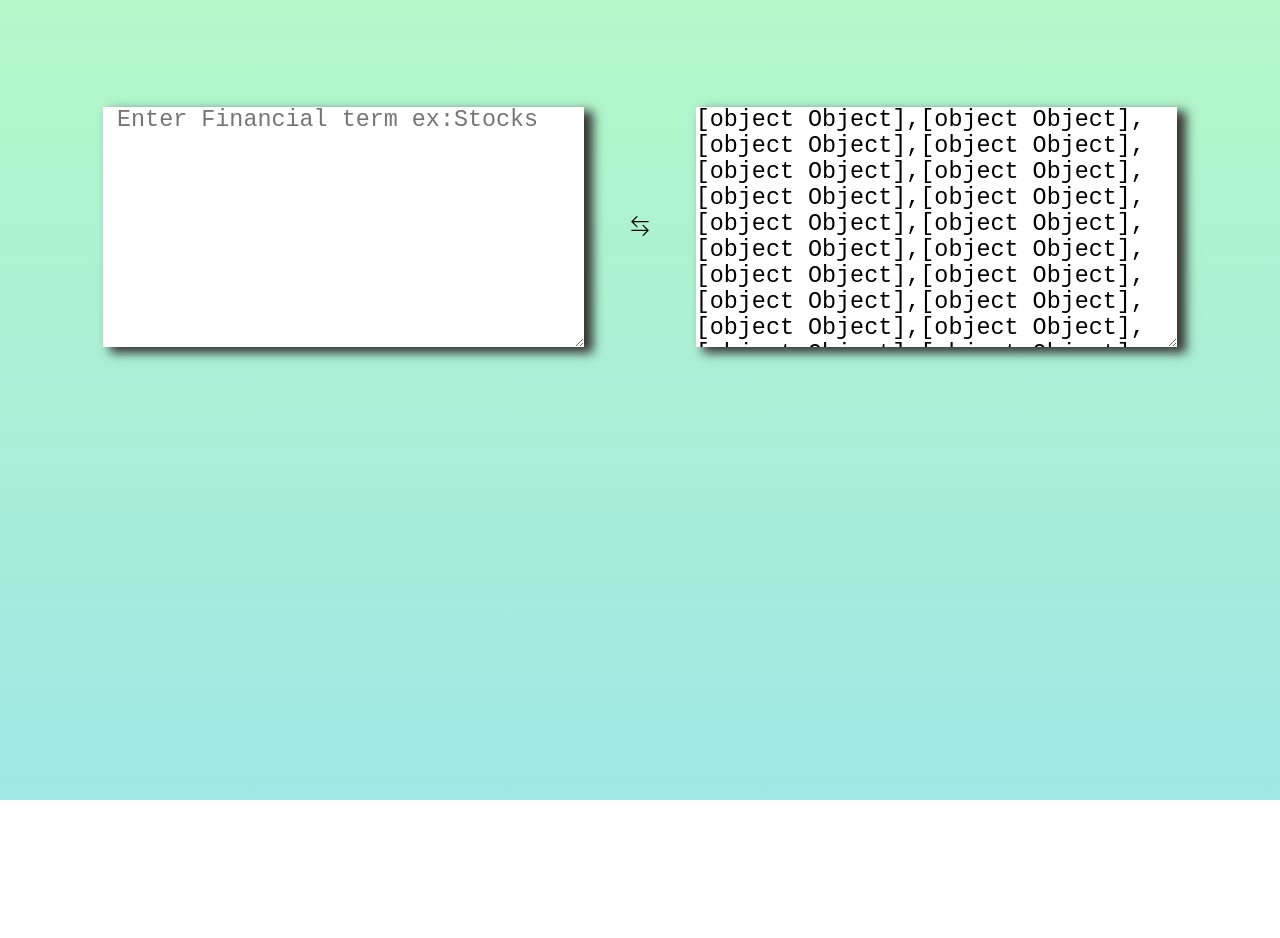
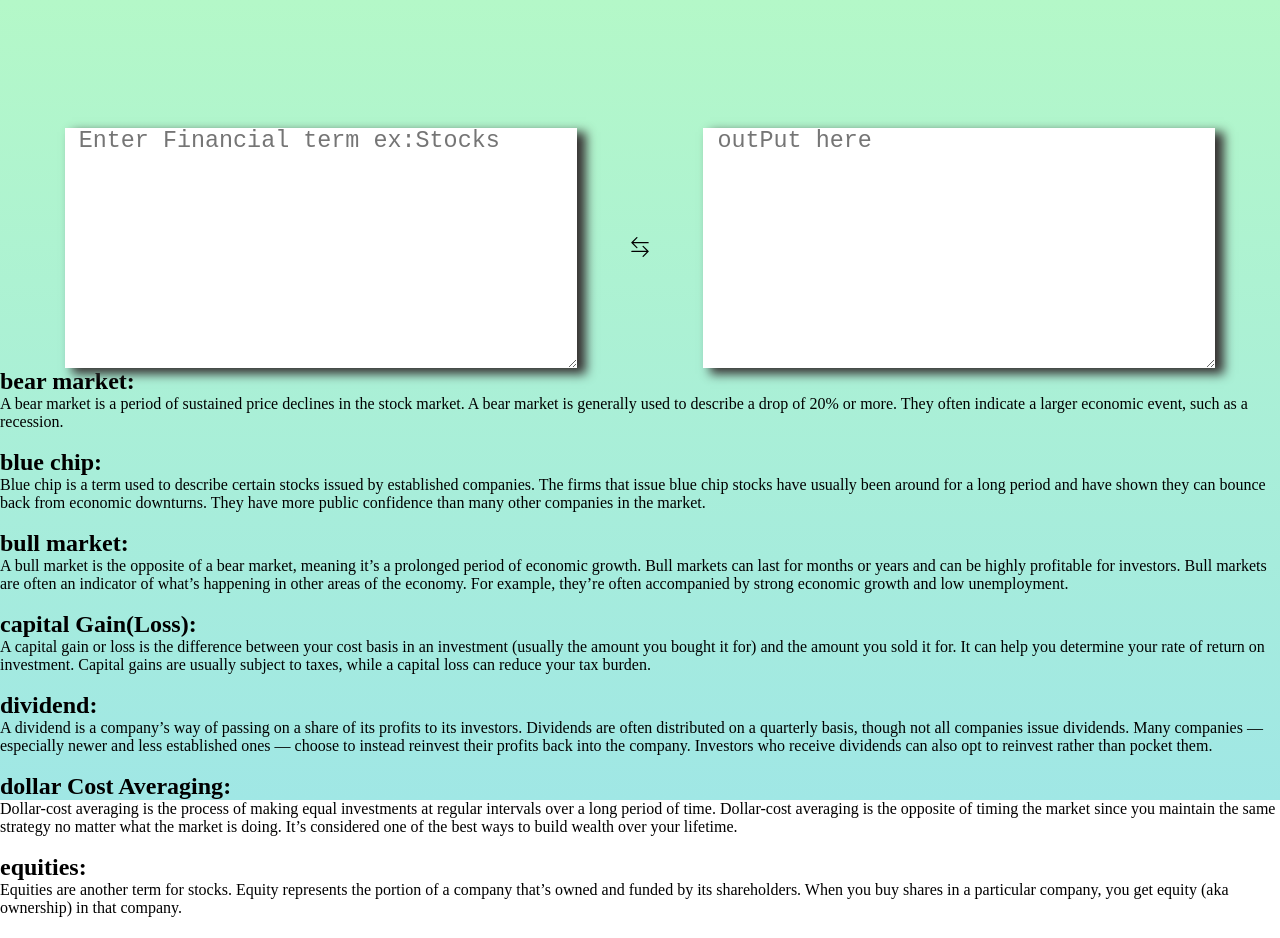
Before and after one commit to dopoku12/translator, a React (Create React App) app: page / in a window 1280 px wide. Shown: the top 938 px of the page. Before the commit the page ends 800 px from the top, so only its background shows below. Built offline with nearby package versions, Linux system fonts and the light colour scheme; data requests are answered from the project's data file.

Commit message:
displaying terms and stnd def

```diff
--- a/data/db.json
+++ b/data/db.json
@@ -3,119 +3,139 @@
     {
       "id": 1,
       "term": "bear market",
-      "definition": "The economy is jih lunchin and a lot of people are blown."
+      "DMVdefinition": "The economy is jih lunchin and a lot of people are blown.",
+      "definition": "A bear market is a period of sustained price declines in the stock market. A bear market is generally used to describe a drop of 20% or more. They often indicate a larger economic event, such as a recession."
     },
 
     {
       "id": 2,
       "term": "blue chip",
-      "definition": "Companies that have been making money for a brick."
+      "DMVdefinition": "Companies that have been making money for a brick.",
+      "definition": "Blue chip is a term used to describe certain stocks issued by established companies. The firms that issue blue chip stocks have usually been around for a long period and have shown they can bounce back from economic downturns. They have more public confidence than many other companies in the market."
     },
 
     {
       "id": 3,
       "term": "bull market",
-      "definition": "When the economy is it’s bag. Particularly the stock market."
+      "DMVdefinition": "When the economy is it’s bag. Particularly the stock market.",
+      "definition": "A bull market is the opposite of a bear market, meaning it’s a prolonged period of economic growth. Bull markets can last for months or years and can be highly profitable for investors. Bull markets are often an indicator of what’s happening in other areas of the economy. For example, they’re often accompanied by strong economic growth and low unemployment."
     },
 
     {
       "id": 4,
       "term": "capital Gain(Loss)",
-      "definition": "The difference of what you copped an asset for and what you sold for it."
+      "DMVdefinition": "The difference of what you copped an asset for and what you sold for it.",
+      "definition": "A capital gain or loss is the difference between your cost basis in an investment (usually the amount you bought it for) and the amount you sold it for. It can help you determine your rate of return on investment. Capital gains are usually subject to taxes, while a capital loss can reduce your tax burden."
     },
 
     {
       "id": 5,
       "term": "dividend",
-      "definition": "Deadass when a company pays its profits to its investor"
+      "DMVdefinition": "Deadass when a company pays its profits to its investor",
+      "definition": "A dividend is a company’s way of passing on a share of its profits to its investors. Dividends are often distributed on a quarterly basis, though not all companies issue dividends. Many companies — especially newer and less established ones — choose to instead reinvest their profits back into the company. Investors who receive dividends can also opt to reinvest rather than pocket them."
     },
 
     {
       "id": 6,
       "term": "dollar Cost Averaging",
-      "definition": "Not investing all your money off rip, but putting in little by little at a time."
+      "DMVdefinition": "Not investing all your money off rip, but putting in little by little at a time.",
+      "definition": "Dollar-cost averaging is the process of making equal investments at regular intervals over a long period of time. Dollar-cost averaging is the opposite of timing the market since you maintain the same strategy no matter what the market is doing. It’s considered one of the best ways to build wealth over your lifetime."
     },
 
     {
       "id": 7,
       "term": "equities",
-      "definition": "Whole time, just a another word for “stocks”."
+      "DMVdefinition": "Whole time, just a another word for “stocks”.",
+      "definition": "Equities are another term for stocks. Equity represents the portion of a company that’s owned and funded by its shareholders. When you buy shares in a particular company, you get equity (aka ownership) in that company."
     },
 
     {
       "id": 8,
       "term": "stock",
-      "definition": "You cop some ownership of a company."
+      "DMVdefinition": "You cop some ownership of a company.",
+      "definition": "Stock is a general term that refers to equity investments. In general, a single stock is the same thing as a single share of ownership in a company. However, it’s also used to describe the asset class as a whole. There are several different types of stock, including common stock and preferred stock."
     },
 
     {
       "id": 9,
       "term": "asset",
-      "definition": "What bammas buy when they want more money without doing more work."
+      "DMVdefinition": "What bammas buy when they want more money without doing more work.",
+      "definition": ""
     },
 
     {
       "id": 10,
       "term": "liabilities",
-      "definition": "The things you buy to look cool but jah like makes someone else rich. And you deadass broke."
+      "DMVdefinition": "The things you buy to look cool but jah like makes someone else rich. And you deadass broke.",
+      "definition": ""
     },
 
     {
       "id": 11,
       "term": " Annual Percentage Rate(APR)",
-      "definition": " When you try to borrow money from a bank without paying any interest or other fees, the bank’s like “On who?”"
+      "DMVdefinition": " When you try to borrow money from a bank without paying any interest or other fees, the bank’s like “On who?”",
+      "definition": "APR — or annual percentage rate — is the price you’ll pay to borrow money from a bank or lender. The APR on a loan is the interest rate and other fees combined. In the case of credit cards, your interest rate and APR are usually the same numbers."
     },
     {
       "id": 12,
       "term": "Annual Percentage Yield(APY)",
-      "definition": "When you leave your money in a savings account and whole time the bank pays you."
+      "DMVdefinition": "When you leave your money in a savings account and whole time the bank pays you.",
+      "definition": "Just as your APR is the amount you’ll pay to borrow money, your APY — or annual percentage yield — is the amount you can earn on your money. APY refers to the rate of return in savings accounts and certificates of deposit. APY usually takes into account the compound interest you’ll get on your interest earnings."
     },
 
     {
       "id": 13,
       "term": "Emergency Fund",
-      "definition": " Money tucked away for when your life starts poppin off"
+      "DMVdefinition": " Money tucked away for when your life starts poppin off",
+      "definition": "An emergency fund refers to money you have set aside for emergency expenses. These cash reserves can help to cover the cost of unplanned expenses, such as vehicle repairs. Your emergency fund can also be used to replace your income if you lose your job. Financial experts generally recommend an emergency fund of at least 3-6 months of expenses or more."
     },
     {
       "id": 14,
       "term": "Index",
-      "definition": "Real live measures the performance of a market or sector"
+      "DMVdefinition": "Real live measures the performance of a market or sector",
+      "definition": "An index is a measure or statistical indicator of an underlying group of assets. Indexes are often used in the stock market to provide benchmarks for market performance, either of the market as a whole or of a particular sector of the market. One of the most popular indexes is the S&P 500, which measures the performance of the 500 largest stocks in the U.S. market."
     },
 
     {
       "id": 15,
       "term": "Index Fund",
-      "definition": "Deadass tracks and copies the performance of a market or sector"
+      "DMVdefinition": "Deadass tracks and copies the performance of a market or sector",
+      "definition": "An index fund is a mutual fund or ETF that tracks the performance of an underlying index, such as the S&P 500, the total stock market, the Russell 2000, and others. Index funds are considered one of the best long-term strategies for building wealth. Index funds seek to match the overall market, not beat it."
     },
 
     {
       "id": 16,
       "term": "Inflation",
-      "definition": "When your dollar tries to go smack at the grocery store and it leaves sick ‘cause it can’t buy as much as it did a year ago"
+      "DMVdefinition": "When your dollar tries to go smack at the grocery store and it leaves sick ‘cause it can’t buy as much as it did a year ago",
+      "definition": "Inflation is an increase in the price of goods and services. Inflation is often a measure of how the economy is growing, but also the cost of living. It can reduce your purchasing power since each dollar doesn’t go as far. The opposite of inflation is deflation, which is a decrease in the overall cost of goods and services. While deflation increases your purchasing power, it’s also a sign of economic decline."
     },
 
     {
       "id": 17,
       "term": "Interest Rate",
-      "definition": " Jih the money you pay for borrowing money or the money you’re paid for lending it."
+      "DMVdefinition": " Jih the money you pay for borrowing money or the money you’re paid for lending it.",
+      "definition": "An interest rate is the cost of borrowing money. It can work either for you or against you since you’ll pay interest on the money you borrow and earn interest on the money in certain bank accounts. The interest rate you’ll pay on borrowed money is usually based on the type of debt you’re taking on and your creditworthiness."
     },
 
     {
       "id": 18,
       "term": "Liquidity",
-      "definition": " Will it be slight to get cash from it or leave you guh"
+      "DMVdefinition": " Will it be slight to get cash from it or leave you guh",
+      "definition": "Liquidity describes how easy it is to convert an investment into cash. The money in your bank account is the most liquid since it’s instantly available to you. On the other end of the spectrum, physical assets like real estate are far less liquid, since it could be difficult and time-consuming to sell them and recover your cash."
     },
 
     {
       "id": 19,
       "term": " Long Term Investment Strategy",
-      "definition": "Not lookin’ for an easy lick but some tuff growth over time"
+      "DMVdefinition": "Not lookin’ for an easy lick but some tuff growth over time",
+      "definition": "A long-term investment strategy is one that’s focused on sustained growth over many years rather than quick wins and immediate profits. A long-term investment strategy is consistent with a buy-and-hold strategy, where you put your money into certain investments and allow them to grow for many years."
     },
 
     {
       "id": 20,
       "term": "Market Price",
-      "definition": "The price of coppin a stock at the current moment"
+      "DMVdefinition": "The price of coppin a stock at the current moment",
+      "definition": "Market price refers to the price at which an asset can be bought and sold on the open market. The market price of any given asset is based on current market factors, including supply and demand. As supply decreases and demand increases, the market price of the asset also increases."
     }
   ],
 
--- a/src/App.js
+++ b/src/App.js
@@ -8,12 +8,12 @@ function App() {
 
       <main>
         <Form />
+
+        <section>
+          <Display />
+        </section>
+
       </main>
-
-      <section>
-        <Display />
-      </section>
-
 
       <footer>
 
--- a/src/Display.js
+++ b/src/Display.js
@@ -1,14 +1,28 @@
+import useFetchApi from "./customeHooks/Fetch";
+const Display = () => {
+    const { pending, errorHandler, outPut } = useFetchApi()
+    const listItems = outPut.map((i) => {
+        return (
+            <li key={i.id}>
 
-const Display = () => {
+                <h1>{i.term}:</h1>
+                <p>{i.definition}</p><br />
 
+            </li>
+        )
+    }
+    )
+    return (
+        <ul>
+            {pending && <h1>...Loading</h1>}
+            {
+                listItems
+            }
 
+            <h1>{errorHandler}</h1>
 
-    return (
-        <div>
-
-        </div>
+        </ul>
     )
-
 }
 
 export default Display;
--- a/src/Form.js
+++ b/src/Form.js
@@ -1,20 +1,15 @@
-import useFetchApi from "./customeHooks/Fetch";
+
 import { useState } from "react";
 import { BsArrowLeftRight } from "react-icons/bs"
 const Form = () => {
     const [userInput, setUserInput] = useState('');
     const [submit, setSubmit] = useState(null)
-
-
     function handleSubmit(e) {
         e.preventDefault()
         !submit ?
             setSubmit(true) :
             setSubmit(false)
     }
-
-    const { outPut, errorHandler, pending, } = useFetchApi(userInput)
-
     return (
         <form className="form" onSubmit={handleSubmit}>
 
@@ -27,19 +22,16 @@ const Form = () => {
                         setUserInput(e.target.value)
                 }
             />
+
             <button className="BsArrow-btn">
                 <BsArrowLeftRight className="BsArrow" size={20} />
             </button>
+
             <textarea id="output-box"
                 placeholder=' outPut here'
                 readOnly
-
-                value={!pending ? outPut : errorHandler}
-
+                value={''}
             />
-
-
-
         </form>
     );
 }
--- a/src/customeHooks/Fetch.js
+++ b/src/customeHooks/Fetch.js
@@ -1,6 +1,7 @@
 import { useEffect, useState } from "react";
-const useFetchApi = (userInput, submit) => {
-    const [outPut, setoutPut] = useState('')
+
+const useFetchApi = () => {
+    const [outPut, setoutPut] = useState([])
     const [pending, setPending] = useState(true)
     const [errorHandler, setErrorHandler] = useState(null)
 
@@ -10,7 +11,7 @@ const useFetchApi = (userInput, submit) => {
             fetch('http://localhost:8000/DMV')
                 .then(res => {
                     if (!res.ok) {
-                        throw Error('...loading')
+                        throw Error('Something went wrong')
                     }
                     console.log(res);
                     return res.json()
@@ -23,11 +24,11 @@ const useFetchApi = (userInput, submit) => {
                 .catch(err => {
                     setErrorHandler(err.message)
                 })
-        }, [submit]);
+        }, []);
 
     console.log('setData:', outPut);
 
-    return { outPut, errorHandler, pending, }
+    return { outPut, pending, errorHandler, }
 }
 
 export default useFetchApi;
--- /dev/null
+++ b/src/styleSheet/_display.scss
@@ -0,0 +1,4 @@
+@use "./form";
+ul {
+  @include flex(column);
+}
--- a/src/styleSheet/_form.scss
+++ b/src/styleSheet/_form.scss
@@ -1,5 +1,3 @@
-@use "./mixAndVar";
-
 @mixin inAndOut($height, $width, $boxShadow, $fontSize) {
   box-shadow: $boxShadow;
   height: $height;
@@ -9,12 +7,16 @@
   font-size: $fontSize;
 }
 
+@mixin flex($direction) {
+  display: flex;
+  flex-direction: $direction;
+  align-items: center;
+  justify-content: center;
+}
+
 form {
   margin-top: 10%;
-  display: flex;
-  flex-direction: row;
-  align-items: center;
-  justify-content: center;
+  @include flex(row);
 
   #input-box {
     @include inAndOut(30vh, 40vw, rgb(55, 51, 51) 8px 5px 10px 1px, 1.8em);
--- a/src/styleSheet/index.scss
+++ b/src/styleSheet/index.scss
@@ -1,4 +1,5 @@
 @use "./form";
+@use "./display";
 
 * {
   padding: 0%;
@@ -7,8 +8,6 @@
 
 .App {
   background-image: linear-gradient(#b4f8c8, #a0e7e5);
-  display: flex;
-  justify-content: center;
   background-repeat: no-repeat;
   height: 100vh;
   main {
```
Also changed, not shown: src/styleSheet/_mixAndVar.scss (deleted).
